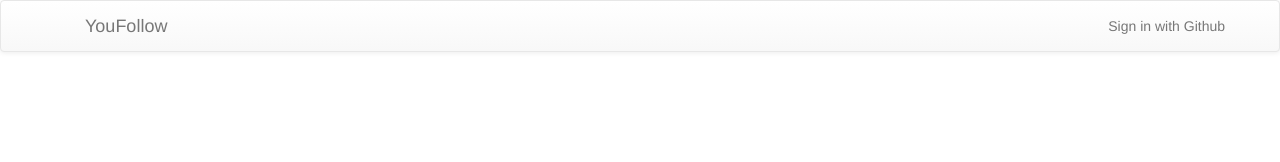
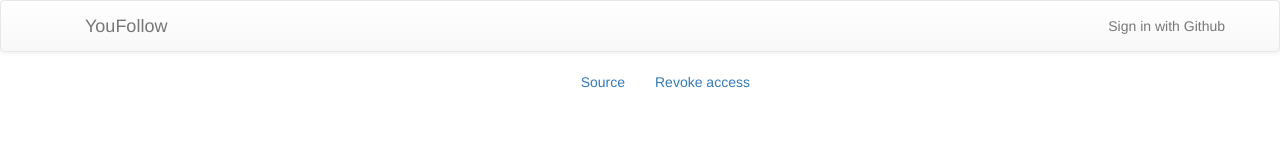
Before and after one commit to evmorov/youfollow, a React (Create React App) app: page / in a window 1280 px wide. Shown: the top 162 px of the page. Built offline with nearby package versions, Linux system fonts and the light colour scheme.

Commit message:
Add Footer

```diff
--- a/src/App.jsx
+++ b/src/App.jsx
@@ -3,6 +3,7 @@ import Octokat from 'octokat';
 import Header from './components/Header';
 import FollowingList from './components/FollowingList';
 import FollowingDetail from './components/FollowingDetail';
+import Footer from './components/Footer';
 import { Grid } from 'react-bootstrap';
 
 class App extends Component {
@@ -81,6 +82,7 @@ class App extends Component {
           />
           <FollowingDetail following={this.state.selectedFollowing} />
         </Grid>
+        <Footer />
       </div>
     );
   }
--- /dev/null
+++ b/src/components/Footer.jsx
@@ -0,0 +1,19 @@
+import React from 'react';
+import { Grid, Row, Col } from 'react-bootstrap';
+
+const Footer = () => {
+  return (
+    <Grid className="footer">
+      <Row className="show-grid">
+        <Col md={6} className="text-right">
+          <a href="https://github.com/evmorov/youfollow">Source</a>
+        </Col>
+        <Col md={6}>
+          <a href="https://github.com/settings/applications">Revoke access</a>
+        </Col>
+      </Row>
+    </Grid>
+  )
+}
+
+export default Footer;
--- a/src/style.css
+++ b/src/style.css
@@ -9,3 +9,11 @@
 .list-group-item:hover {
   background-color: #eee;
 }
+
+.text-right {
+  text-align: right;
+}
+
+.footer {
+  margin-bottom: 10px;
+}
```
